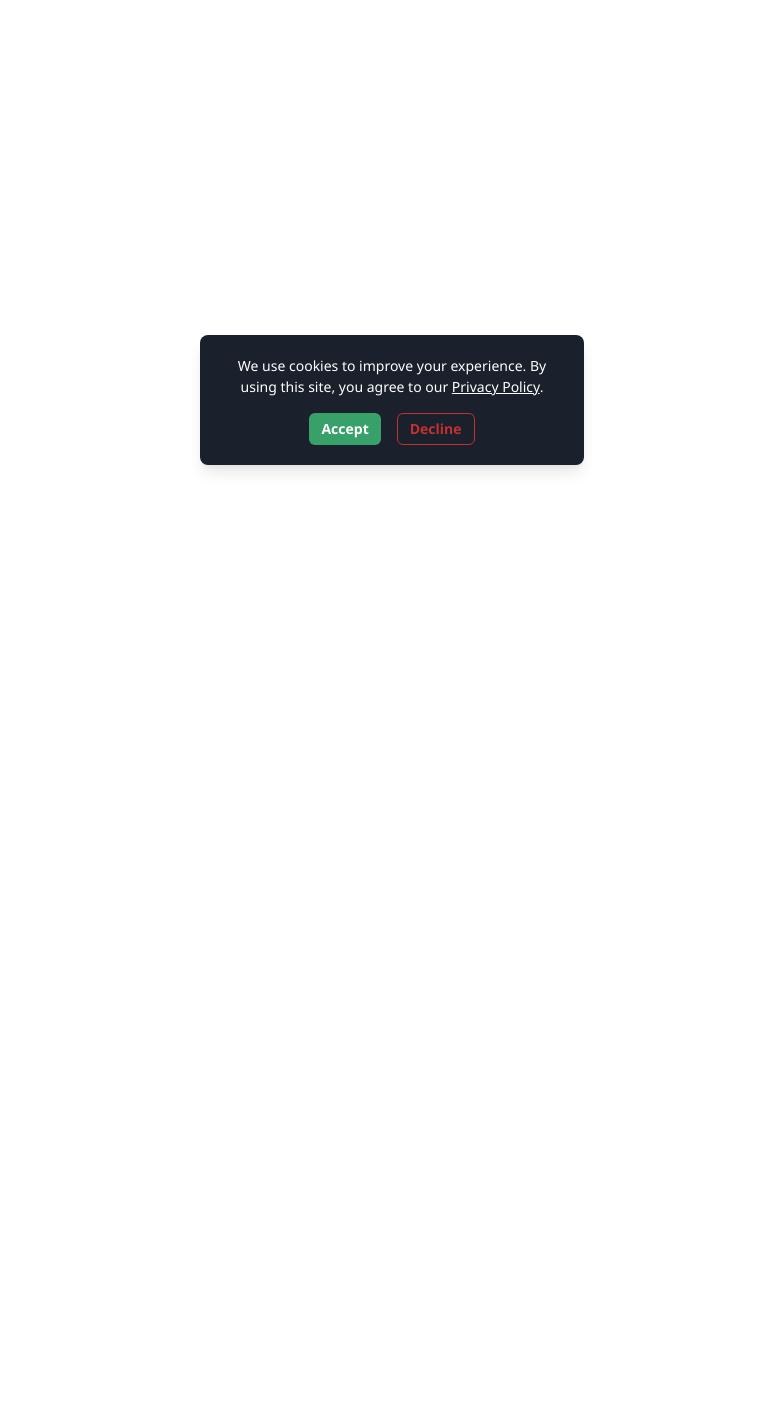
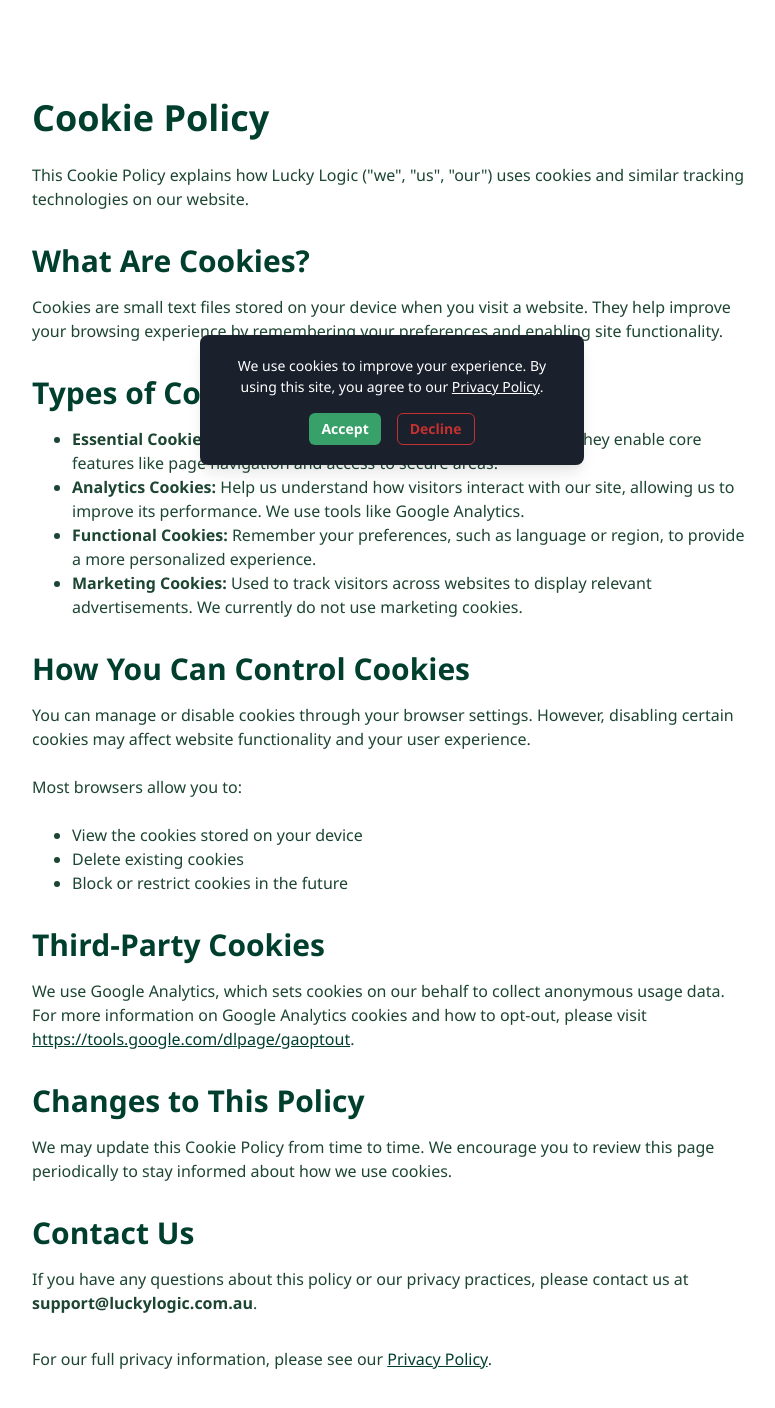
Before and after one commit to Neesonn/luckylogicit, a Next.js app: page /cookie-policy in a window 1280 px wide. Before the commit this address had no page. Shown: the top 1408 px of the page, without its empty margins (248-1023 px from the left). Before the commit the page ends 800 px from the top, so only its background shows below. Built offline with nearby package versions, Linux system fonts and the light colour scheme.

Commit message:
Update cookie policy with comprehensive content and styling

```diff
--- /dev/null
+++ b/app/cookie-policy/page.tsx
@@ -0,0 +1,91 @@
+'use client';
+
+import NextLink from 'next/link';
+import { Box, Heading, Text, UnorderedList, ListItem, Link } from '@chakra-ui/react';
+
+export default function CookiePolicyPage() {
+  return (
+    <Box px={6} py={{ base: 16, md: 24 }} maxW="3xl" mx="auto">
+      <Heading as="h1" size="xl" mb={6} color="brand.green">
+        Cookie Policy
+      </Heading>
+
+      <Text mb={6}>
+        This Cookie Policy explains how Lucky Logic (&quot;we&quot;, &quot;us&quot;, &quot;our&quot;) uses cookies and similar tracking technologies on our website.
+      </Text>
+
+      <Heading as="h2" size="lg" mt={8} mb={4} color="brand.green">
+        What Are Cookies?
+      </Heading>
+      <Text mb={6}>
+        Cookies are small text files stored on your device when you visit a website. They help improve your browsing experience by remembering your preferences and enabling site functionality.
+      </Text>
+
+      <Heading as="h2" size="lg" mt={8} mb={4} color="brand.green">
+        Types of Cookies We Use
+      </Heading>
+      <UnorderedList mb={6} pl={6}>
+        <ListItem>
+          <strong>Essential Cookies:</strong> Necessary for the website to function properly. They enable core features like page navigation and access to secure areas.
+        </ListItem>
+        <ListItem>
+          <strong>Analytics Cookies:</strong> Help us understand how visitors interact with our site, allowing us to improve its performance. We use tools like Google Analytics.
+        </ListItem>
+        <ListItem>
+          <strong>Functional Cookies:</strong> Remember your preferences, such as language or region, to provide a more personalized experience.
+        </ListItem>
+        <ListItem>
+          <strong>Marketing Cookies:</strong> Used to track visitors across websites to display relevant advertisements. We currently do not use marketing cookies.
+        </ListItem>
+      </UnorderedList>
+
+      <Heading as="h2" size="lg" mt={8} mb={4} color="brand.green">
+        How You Can Control Cookies
+      </Heading>
+      <Text mb={6}>
+        You can manage or disable cookies through your browser settings. However, disabling certain cookies may affect website functionality and your user experience.
+      </Text>
+
+      <Text mb={6}>
+        Most browsers allow you to:
+      </Text>
+      <UnorderedList mb={6} pl={6}>
+        <ListItem>View the cookies stored on your device</ListItem>
+        <ListItem>Delete existing cookies</ListItem>
+        <ListItem>Block or restrict cookies in the future</ListItem>
+      </UnorderedList>
+
+      <Heading as="h2" size="lg" mt={8} mb={4} color="brand.green">
+        Third-Party Cookies
+      </Heading>
+      <Text mb={6}>
+        We use Google Analytics, which sets cookies on our behalf to collect anonymous usage data. For more information on Google Analytics cookies and how to opt-out, please visit{' '}
+        <Link href="https://tools.google.com/dlpage/gaoptout" isExternal textDecoration="underline" color="brand.green">
+          https://tools.google.com/dlpage/gaoptout
+        </Link>.
+      </Text>
+
+      <Heading as="h2" size="lg" mt={8} mb={4} color="brand.green">
+        Changes to This Policy
+      </Heading>
+      <Text mb={6}>
+        We may update this Cookie Policy from time to time. We encourage you to review this page periodically to stay informed about how we use cookies.
+      </Text>
+
+      <Heading as="h2" size="lg" mt={8} mb={4} color="brand.green">
+        Contact Us
+      </Heading>
+      <Text>
+        If you have any questions about this policy or our privacy practices, please contact us at{' '}
+        <strong>support@luckylogic.com.au</strong>.
+      </Text>
+
+      <Text mt={8}>
+        For our full privacy information, please see our{' '}
+        <NextLink href="/privacy-policy" passHref legacyBehavior>
+          <Link color="brand.green" textDecoration="underline">Privacy Policy</Link>
+        </NextLink>.
+      </Text>
+    </Box>
+  );
+}
```
